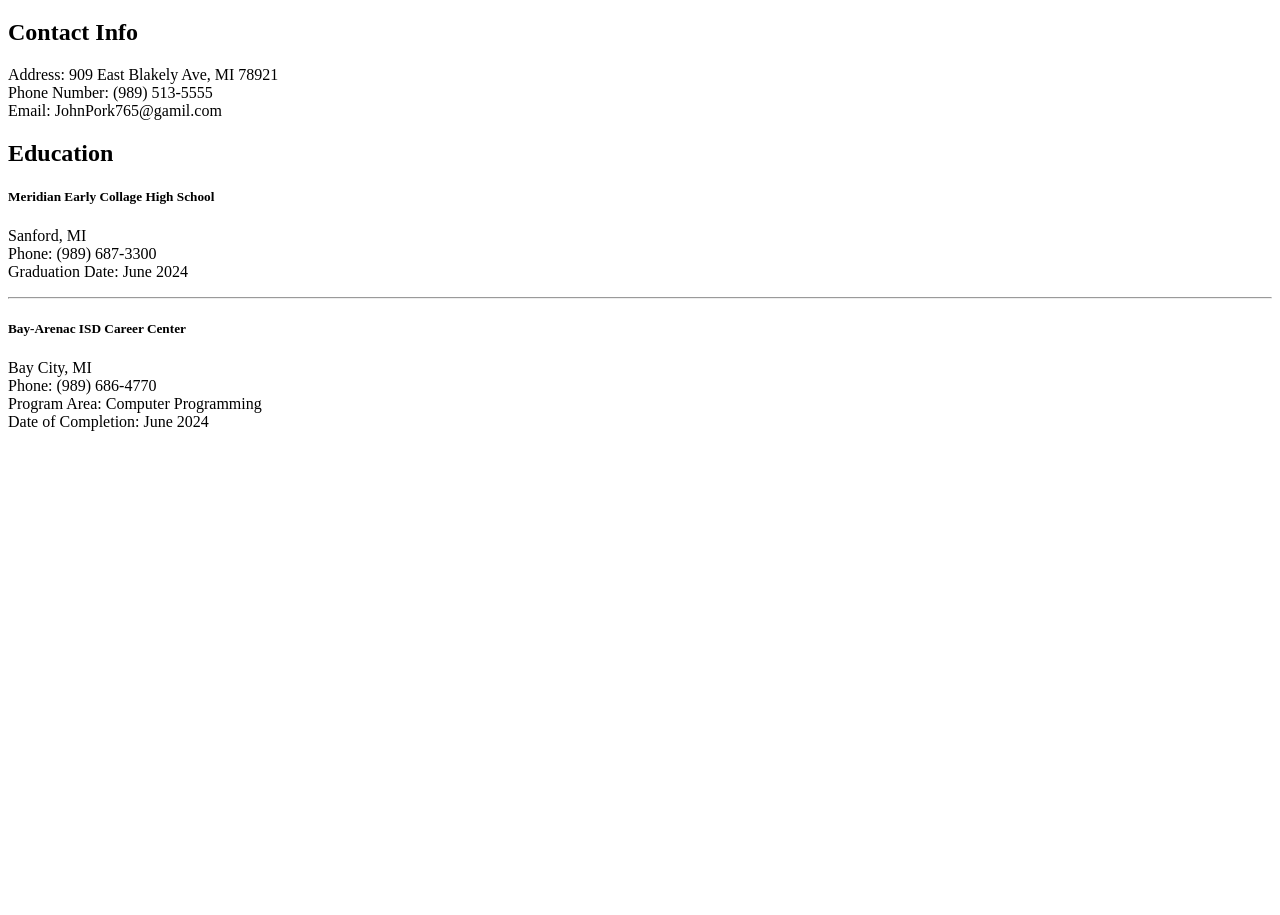
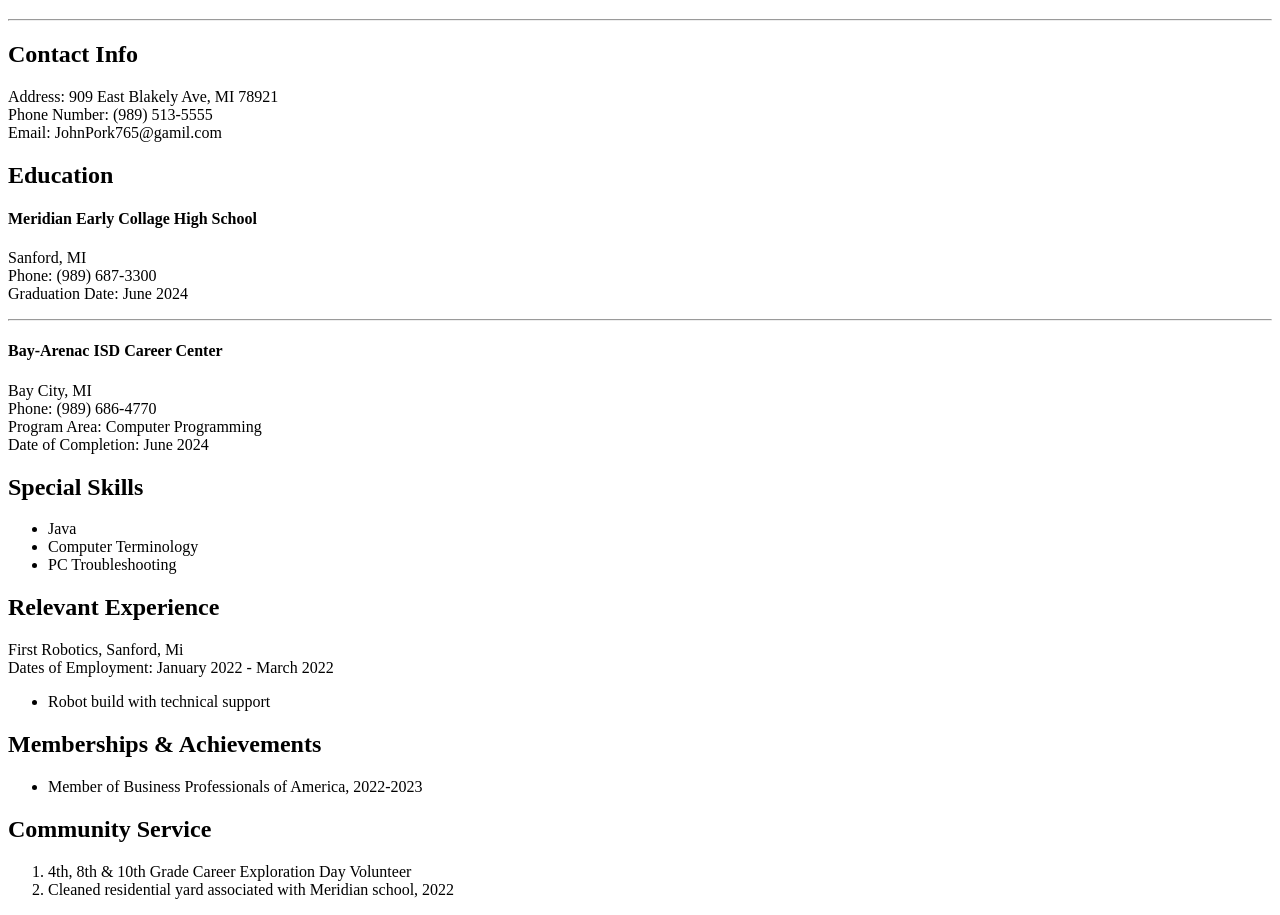
Before and after one commit to LukeStreeter835/LukeStreeter835.github.io, a plain HTML site: page 1-1/index.html in a window 1280 px wide. Shown: the part 61-976 px from the top of the page. Before the commit the page ends 800 px from the top, so only its background shows below. Drawn offline with Linux system fonts and the light colour scheme.

Commit message:
Update index.html

```diff
--- a/1-1/index.html
+++ b/1-1/index.html
@@ -5,13 +5,34 @@
     </head>
     <body>
         <h1>Luke Streeter Resume</h1>
+        <hr>
         <h2>Contact Info</h2>
         <p>Address: 909 East Blakely Ave, MI 78921 <br>Phone Number: (989) 513-5555<br>Email: JohnPork765@gamil.com</p>
         <h2>Education</h2>
-        <h5>Meridian Early Collage High School</h5>
+        <h4>Meridian Early Collage High School</h4>
         <p>Sanford, MI <br> Phone: (989) 687-3300<br>Graduation Date: June 2024</p>
         <hr>
-        <h5>Bay-Arenac ISD Career Center</h5>
+        <h4>Bay-Arenac ISD Career Center</h4>
         <p>Bay City, MI<br>Phone: (989) 686-4770<br>Program Area: Computer Programming<br>Date of Completion: June 2024</p>
+        <h2>Special Skills</h2>
+        <ul>
+            <li>Java</li>
+            <li>Computer Terminology</li>
+            <li>PC Troubleshooting</li>
+        </ul>
+        <h2>Relevant Experience</h2>
+        <p>First Robotics, Sanford, Mi<br>Dates of Employment: January 2022 - March 2022</p>
+        <ul>
+            <li>Robot build with technical support</li>
+        </ul>
+        <h2>Memberships & Achievements</h2>
+        <ul>
+            <li>Member of Business Professionals of America, 2022-2023</li>
+        </ul>
+        <h2>Community Service</h2>
+        <ol>
+            <li>4th, 8th & 10th Grade Career Exploration Day Volunteer</li>
+            <li>Cleaned residential yard associated with Meridian school, 2022</li>
+        </ol>
     </body>
 </html>
```
